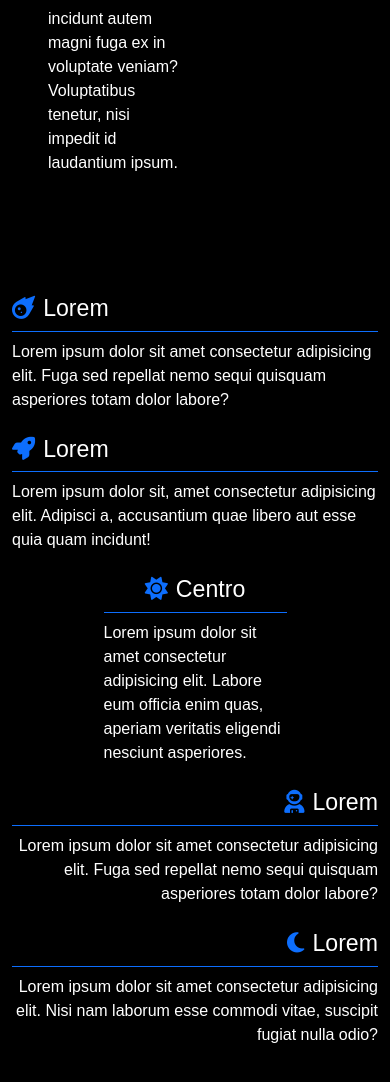
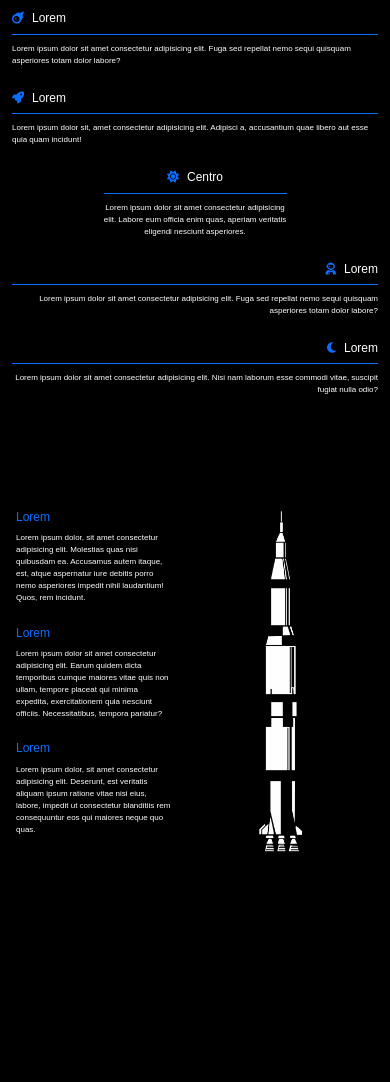
Before and after one commit to Gabriele-Rossi/Progetto-Black, a plain HTML site: page index2.html in a window 390 px wide. Shown: the part 1363-2445 px from the top of the page. Drawn offline with nearby package versions, Linux system fonts and the light colour scheme; a web font is replaced by a local one.

Commit message:
revisione e proseguo progetto Black. punto stabile (sezione con missile)

```diff
--- a/index2.html
+++ b/index2.html
@@ -87,8 +87,8 @@
   <main class="vh-50 bg-black container-fluid mb-5 py-5">
     <div class="row justify-content-center">
       <div class="col-6 text-white text-start d-flex align-items-start flex-column justify-content-center ps-5">
-        <h3 class="text-primary">Lorem ipsum</h3>
-        <p>Lorem ipsum dolor, sit amet consectetur adipisicing elit. Quasi alias, voluptatibus magnam possimus blanditiis illo incidunt autem magni fuga ex in voluptate veniam? Voluptatibus tenetur, nisi impedit id laudantium ipsum.</p>
+        <h3 class="fs-1 text-primary responsiveTitle">Lorem ipsum</h3>
+        <p class="fs-4 responsiveParagraph">Lorem ipsum dolor, sit amet consectetur adipisicing elit. Quasi alias, voluptatibus magnam possimus blanditiis illo incidunt autem magni fuga ex in voluptate veniam? Voluptatibus tenetur, nisi impedit id laudantium ipsum.</p>
       </div>
       <div class="col-6 text-white">
         <img class="img-fluid" src="media/moon2.jpg" alt="">
@@ -96,26 +96,50 @@
     </div>
   </main>
 
-  <section class="vh-100 bg-black container-fluid text-white">
+  <section class="vh-100 mobile-height bg-black container-fluid text-white">
     <div class="row justify-content-center">
       <!-- testo sx  -->
       <div class="col-12 col-md-3 d-flex flex-column align-items-start justify-content-center">
-        <h3 class="border-bottom border-primary w-100 py-2"><i class="fa-solid fa-meteor text-primary me-2"></i>Lorem</h3>
-        <p>Lorem ipsum dolor sit amet consectetur adipisicing elit. Fuga sed repellat nemo sequi quisquam asperiores totam dolor labore?</p>
-        <h3 class="border-bottom border-primary w-100 py-2"><i class="fa-solid fa-rocket text-primary me-2"></i>Lorem</h3>
-        <p>Lorem ipsum dolor sit, amet consectetur adipisicing elit. Adipisci a, accusantium quae libero aut esse quia quam incidunt!</p>
+        <h4 class="border-bottom border-primary w-100 py-2 responsiveTitle"><i class="fa-solid fa-meteor text-primary me-2"></i>Lorem</h4>
+        <p class="responsiveParagraph">Lorem ipsum dolor sit amet consectetur adipisicing elit. Fuga sed repellat nemo sequi quisquam asperiores totam dolor labore?</p>
+        <h4 class="border-bottom border-primary w-100 py-2 responsiveTitle"><i class="fa-solid fa-rocket text-primary me-2"></i>Lorem</h4>
+        <p class="responsiveParagraph">Lorem ipsum dolor sit, amet consectetur adipisicing elit. Adipisci a, accusantium quae libero aut esse quia quam incidunt!</p>
       </div>
       <!-- testo centro  -->
       <div class="col-12 col-md-5 d-flex flex-column justify-content-center align-items-center">
-        <h3 class="border-bottom border-primary w-50 py-2 text-center"><i class="fa-solid fa-sun text-primary me-2"></i>Centro</h3>
-        <p class="w-50">Lorem ipsum dolor sit amet consectetur adipisicing elit. Labore eum officia enim quas, aperiam veritatis eligendi nesciunt asperiores.</p>
+        <h4 class="border-bottom border-primary w-50 py-2 text-center responsiveTitle"><i class="fa-solid fa-sun text-primary me-2"></i>Centro</h4>
+        <p class="w-50 text-center responsiveParagraph">Lorem ipsum dolor sit amet consectetur adipisicing elit. Labore eum officia enim quas, aperiam veritatis eligendi nesciunt asperiores.</p>
       </div>
       <!-- testo dx  -->
       <div class="col-12 col-md-3 d-flex flex-column align-items-end justify-content-center">
-        <h3 class="border-bottom border-primary w-100 py-2 text-end"><i class="fa-solid fa-user-astronaut text-primary me-2"></i>Lorem</h3>
-        <p class="text-end">Lorem ipsum dolor sit amet consectetur adipisicing elit. Fuga sed repellat nemo sequi quisquam asperiores totam dolor labore?</p>
-        <h3 class="border-bottom border-primary w-100 py-2 text-end"><i class="fa-solid fa-moon text-primary me-2"></i>Lorem</h3>
-        <p class="text-end">Lorem ipsum dolor sit amet consectetur adipisicing elit. Nisi nam laborum esse commodi vitae, suscipit fugiat nulla odio?</p>
+        <h4 class="border-bottom border-primary w-100 py-2 text-end responsiveTitle"><i class="fa-solid fa-user-astronaut text-primary me-2"></i>Lorem</h4>
+        <p class="text-end responsiveParagraph">Lorem ipsum dolor sit amet consectetur adipisicing elit. Fuga sed repellat nemo sequi quisquam asperiores totam dolor labore?</p>
+        <h4 class="border-bottom border-primary w-100 py-2 text-end responsiveTitle"><i class="fa-solid fa-moon text-primary me-2"></i>Lorem</h4>
+        <p class="text-end responsiveParagraph">Lorem ipsum dolor sit amet consectetur adipisicing elit. Nisi nam laborum esse commodi vitae, suscipit fugiat nulla odio?</p>
+    </div>
+  </section>
+
+  <!-- section con missile  -->
+
+  <section class="vh-100 bg-black container-fluid text-white">
+    <div class="row justify-content-center">
+      <div class="col-6 row ps-1 ps-md-5">
+        <div class="col-12 d-flex flex-column justify-content-start align-items-start">
+          <h3 class="fs-1 responsiveTitle responsiveTitle text-primary">Lorem</h3>
+          <p class="fs-4 responsiveParagraph responsiveParagraph">Lorem ipsum dolor, sit amet consectetur adipisicing elit. Molestias quas nisi quibusdam ea. Accusamus autem itaque, est, atque aspernatur iure debitis porro nemo asperiores impedit nihil laudantium! Quos, rem incidunt.</p>
+        </div>
+        <div class="col-12 d-flex flex-column justify-content-center align-items-start">
+          <h3 class="fs-1 responsiveTitle text-primary">Lorem</h3>
+          <p class="fs-4 responsiveParagraph">Lorem ipsum dolor sit amet consectetur adipisicing elit. Earum quidem dicta temporibus cumque maiores vitae quis non ullam, tempore placeat qui minima expedita, exercitationem quia nesciunt officiis. Necessitatibus, tempora pariatur?</p>
+        </div>
+        <div class="col-12 d-flex flex-column justify-content-end align-items-start">
+          <h3 class="fs-1 responsiveTitle text-primary">Lorem</h3>
+          <p class="fs-4 responsiveParagraph">Lorem ipsum dolor, sit amet consectetur adipisicing elit. Deserunt, est veritatis aliquam ipsum ratione vitae nisi eius, labore, impedit ut consectetur blanditiis rem consequuntur eos qui maiores neque quo quas.</p>
+        </div>
+      </div>
+      <div class="col-6">
+        <img class="img-fluid" src="media/missile-2027068_1280.png" alt="">
+      </div>
     </div>
 
   </section>
--- a/style2.css
+++ b/style2.css
@@ -89,6 +89,15 @@ h1,h2{
     .bordercountdown {
         width: 20vw;
     }
+    .responsiveTitle{
+        font-size: 30px !important;
+    }
+    .responsiveParagraph{
+        font-size: 15px !important;
+    }
+    .mobile-height{
+       height: 50vh !important;
+    }
 }
 @media screen and (max-width: 450px) {
     .bgmoon {
@@ -106,4 +115,13 @@ h1,h2{
     .bordercountdown {
         width: 50vw;
     }
+    .responsiveTitle{
+        font-size: 12px !important;
+    }
+    .responsiveParagraph{
+        font-size: 8px !important;
+    }
+    .mobile-height{
+       height: 60vh !important;
+    }
 }
```
